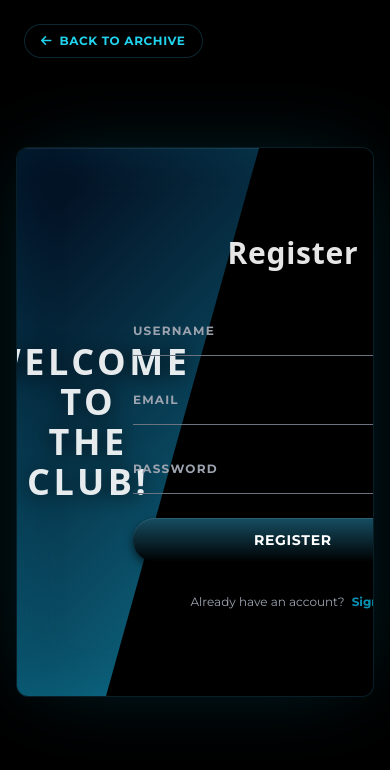
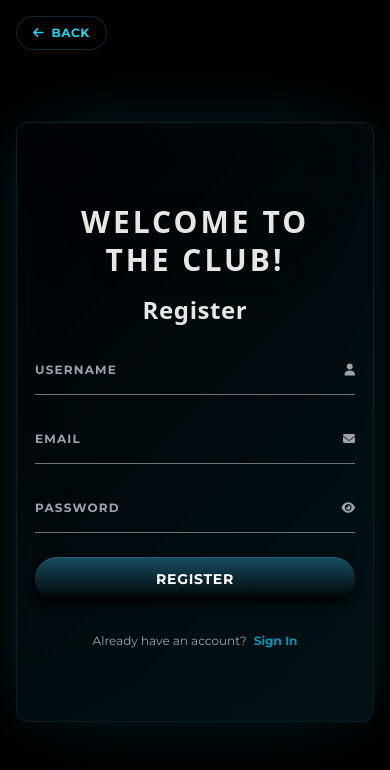
Before and after one commit to ssxAsad/my-lair, a website: page projects/login.html in a window 390 px wide. Drawn offline with nearby package versions, Linux system fonts and the light colour scheme.

Commit message:
Add files via upload

```diff
--- a/projects/login.css
+++ b/projects/login.css
@@ -146,3 +146,33 @@ input:-webkit-autofill:active {
     -webkit-text-fill-color: white !important;
     transition: background-color 5000s ease-in-out 0s;
 }
+
+/* =========================================
+   MOBILE OPTIMIZATION (Fixing the Bulldoze)
+   ========================================= */
+@media (max-width: 768px) {
+    /* Kill the polygon wipe on mobile.
+       Just make it a subtle full-size background. */
+    .diagonal-bg {
+        clip-path: none !important;
+        animation: none !important; /* Stop the Wipe animation */
+        opacity: 0.15 !important;
+        width: 100% !important;
+        height: 100% !important;
+    }
+
+    .sign-in-mode .diagonal-bg {
+        animation: none !important;
+    }
+
+    /* On mobile, we don't wait for animations.
+       We just fade in/out instantly or quickly. */
+    .register-layer, .signin-layer {
+        transition: opacity 0.3s ease !important;
+    }
+
+    .sign-in-mode .register-layer,
+    .signin-layer {
+        transition-delay: 0s !important;
+    }
+}
--- a/projects/login.html
+++ b/projects/login.html
@@ -11,26 +11,26 @@
 </head>
 <body class="bg-black flex items-center justify-center min-h-screen p-4 antialiased selection:bg-cyan-900 selection:text-white relative">
 
-    <a href="../projects.html" class="absolute top-6 left-6 z-50 flex items-center gap-2 px-4 py-2 rounded-full border border-cyan-900/50 bg-black/50 backdrop-blur-md hover:bg-cyan-900/30 hover:border-cyan-500 transition-all duration-300 group">
+    <a href="../projects.html" class="absolute top-4 left-4 md:top-6 md:left-6 z-50 flex items-center gap-2 px-4 py-2 rounded-full border border-cyan-900/50 bg-black/50 backdrop-blur-md hover:bg-cyan-900/30 hover:border-cyan-500 transition-all duration-300 group">
         <i class="fa-solid fa-arrow-left text-xs text-cyan-400 group-hover:-translate-x-1 transition-transform"></i>
-        <span class="text-xs font-bold uppercase tracking-wider text-cyan-400">Back to Archive</span>
+        <span class="text-xs font-bold uppercase tracking-wider text-cyan-400">Back</span>
     </a>
 
-    <div id="mainCard" class="relative w-full max-w-[950px] h-[550px] bg-black rounded-xl border border-cyan-900/40 shadow-[0_0_80px_-20px_rgba(8,145,178,0.3)] overflow-hidden group">
+    <div id="mainCard" class="relative w-full max-w-[950px] min-h-[600px] h-auto md:h-[550px] md:min-h-0 bg-black rounded-xl border border-cyan-900/40 shadow-[0_0_80px_-20px_rgba(8,145,178,0.3)] overflow-hidden group grid grid-cols-1 md:block">
 
-        <div class="diagonal-bg"></div>
+        <div class="diagonal-bg col-start-1 row-start-1 w-full h-full z-10"></div>
 
-        <div class="register-layer absolute inset-0 z-20">
+        <div class="register-layer col-start-1 row-start-1 w-full z-20 flex flex-col md:block md:absolute md:inset-0">
 
-            <div class="absolute top-0 left-0 h-full w-[40%] flex flex-col items-center justify-center">
-                <h1 class="text-4xl font-black tracking-widest text-white drop-shadow-[0_2px_10px_rgba(0,0,0,0.8)] uppercase font-sans text-center opacity-90">
+            <div class="relative w-full pt-20 pb-4 md:pt-0 md:pb-0 md:absolute md:top-0 md:left-0 md:h-full md:w-[40%] flex flex-col items-center justify-center">
+                <h1 class="text-3xl md:text-4xl font-black tracking-widest text-white drop-shadow-[0_2px_10px_rgba(0,0,0,0.8)] uppercase font-sans text-center opacity-90 leading-tight">
                     Welcome to<br>the Club!
                 </h1>
             </div>
 
-            <div class="absolute top-0 right-0 h-full w-[45%] flex flex-col justify-center items-center">
-                <div class="w-[320px]">
-                    <h2 class="text-3xl font-bold mb-10 text-white tracking-wide font-sans text-center opacity-90">Register</h2>
+            <div class="relative w-full px-4 pb-12 md:px-0 md:pb-0 md:absolute md:top-0 md:right-0 md:h-full md:w-[45%] flex flex-col justify-center items-center">
+                <div class="w-full max-w-[320px]">
+                    <h2 class="text-2xl md:text-3xl font-bold mb-6 md:mb-10 text-white tracking-wide font-sans text-center opacity-90">Register</h2>
                     <form class="space-y-6">
                         <div class="relative group">
                             <input type="text" placeholder=" " class="peer w-full bg-transparent border-b border-gray-500 py-3 text-white text-sm outline-none focus:border-cyan-400 transition-all font-medium tracking-wide">
@@ -61,10 +61,17 @@
             </div>
         </div>
 
-        <div class="signin-layer absolute inset-0 pointer-events-none z-20">
-            <div class="absolute top-0 left-0 h-full w-[45%] flex flex-col justify-center items-center">
-                <div class="w-[320px]">
-                    <h2 class="text-3xl font-bold mb-10 text-white tracking-wide font-sans text-center opacity-90">Welcome Back</h2>
+        <div class="signin-layer col-start-1 row-start-1 w-full z-20 flex flex-col md:block md:absolute md:inset-0">
+
+            <div class="order-first relative w-full pt-20 pb-4 md:pt-0 md:pb-0 md:absolute md:top-0 md:right-0 md:h-full md:w-[40%] flex flex-col items-center justify-center">
+                <h1 class="text-3xl md:text-4xl font-black tracking-widest text-white drop-shadow-[0_2px_10px_rgba(0,0,0,0.8)] uppercase font-sans text-center opacity-90 leading-tight">
+                    We missed<br>You!
+                </h1>
+            </div>
+
+            <div class="relative w-full px-4 pb-12 md:px-0 md:pb-0 md:absolute md:top-0 md:left-0 md:h-full md:w-[45%] flex flex-col justify-center items-center">
+                <div class="w-full max-w-[320px]">
+                    <h2 class="text-2xl md:text-3xl font-bold mb-6 md:mb-10 text-white tracking-wide font-sans text-center opacity-90">Welcome Back</h2>
                     <form class="space-y-6">
                         <div class="relative group">
                             <input type="text" placeholder=" " class="peer w-full bg-transparent border-b border-gray-500 py-3 text-white text-sm outline-none focus:border-cyan-400 transition-all font-medium tracking-wide">
@@ -88,12 +95,6 @@
                     </p>
                 </div>
             </div>
-
-            <div class="absolute top-0 right-0 h-full w-[40%] flex flex-col items-center justify-center">
-                <h1 class="text-4xl font-black tracking-widest text-white drop-shadow-[0_2px_10px_rgba(0,0,0,0.8)] uppercase font-sans text-center opacity-90">
-                    We missed<br>You!
-                </h1>
-            </div>
         </div>
     </div>
     <script src="login.js"></script>
```
